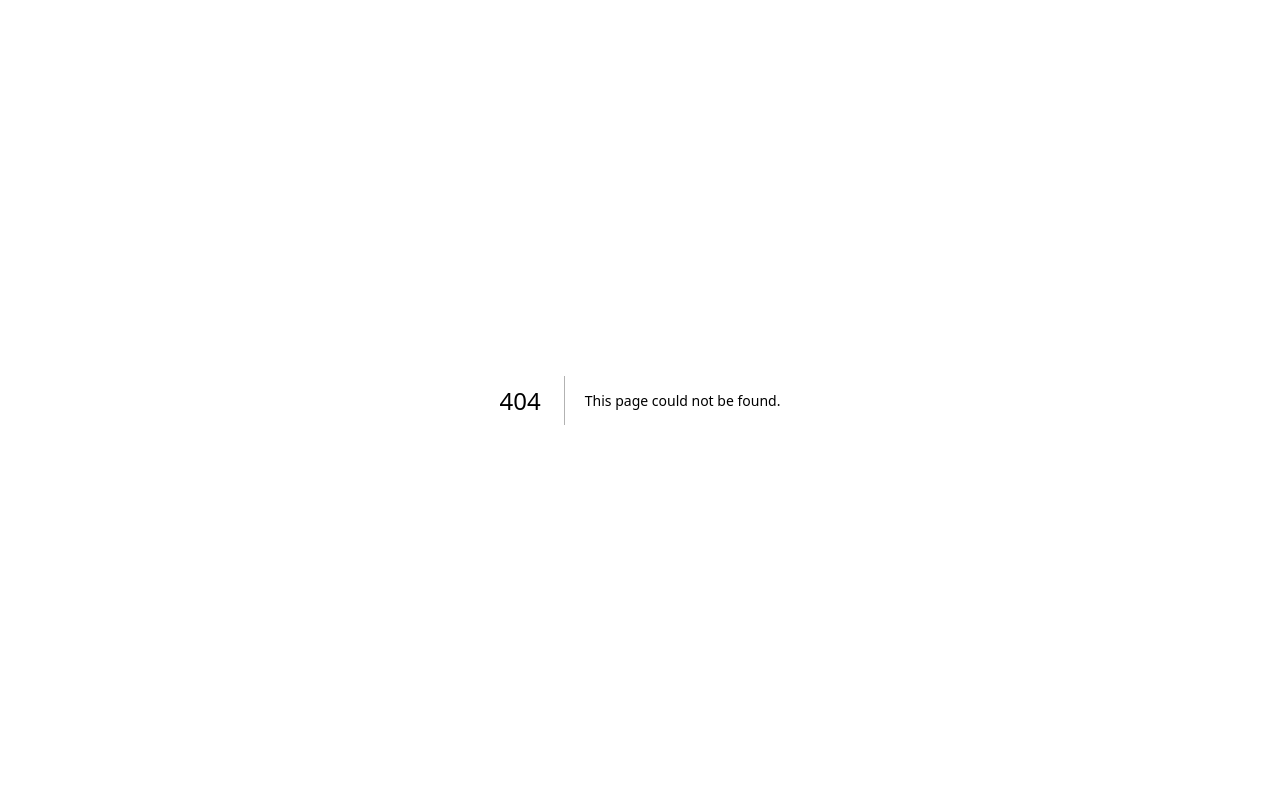
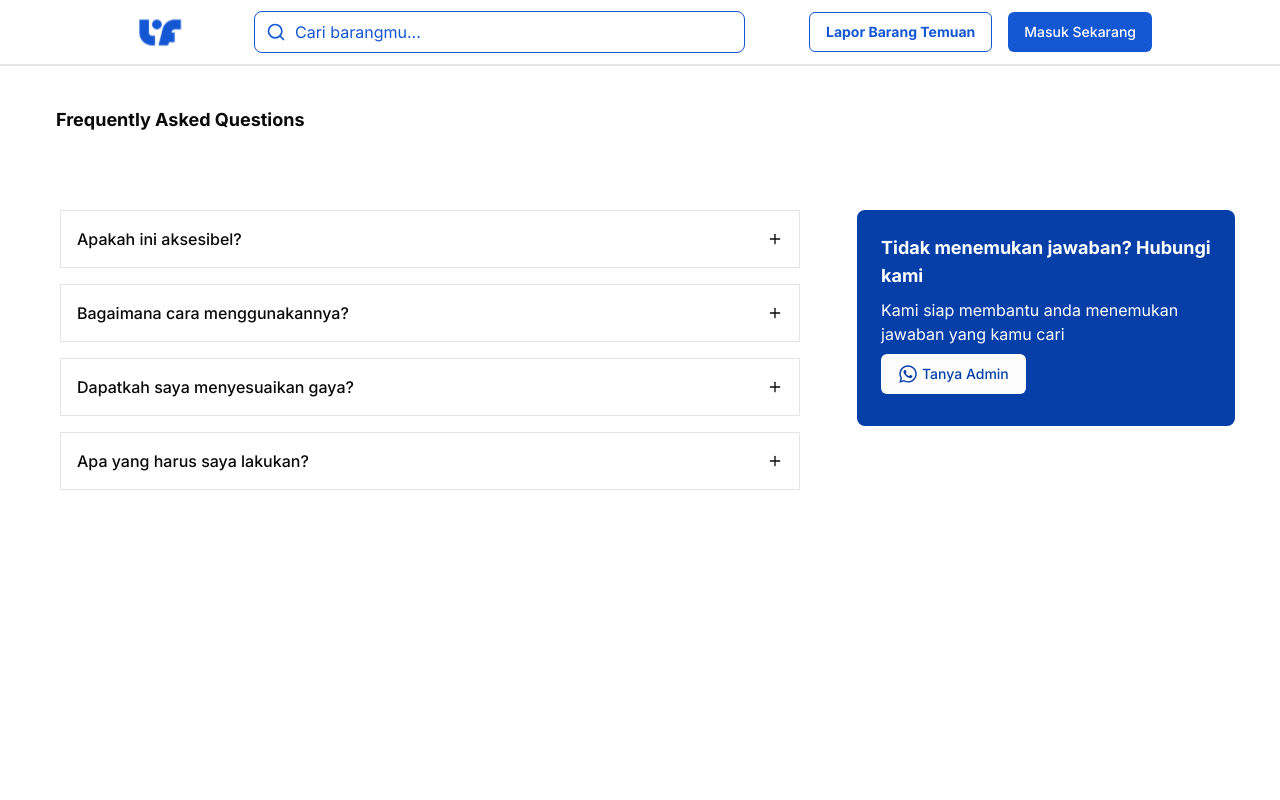
Before and after one commit to saaip7/PAW_TA_lostit-findit, a Next.js app in the folder client/: page /faq in a window 1280 px wide. Before the commit this address had no page. Shown: the top 800 px of the page. Built offline with nearby package versions, Linux system fonts and the light colour scheme.

Commit message:
feat: add faq

```diff
--- a/client/package.json
+++ b/client/package.json
@@ -9,6 +9,7 @@
     "lint": "next lint"
   },
   "dependencies": {
+    "@radix-ui/react-accordion": "^1.2.1",
     "@radix-ui/react-alert-dialog": "^1.1.2",
     "@radix-ui/react-dropdown-menu": "^2.1.2",
     "@radix-ui/react-label": "^2.1.0",
--- /dev/null
+++ b/client/src/app/faq/page.tsx
@@ -0,0 +1,42 @@
+import React from "react";
+import FaqAccordion from "@/components/FaqAccordion";
+import Navbar from "@/components/Navbar";
+import { Footer } from "@/components/Footer";
+import { Button } from '@/components/button';
+import { FaWhatsapp } from "react-icons/fa";
+
+export default function FAQPage() {
+
+    return(
+        <>
+        <Navbar />
+        <div className="bg-white min-h-screen">
+            <div className="text-lg px-14 font-semibold pt-10">Frequently Asked Questions</div>
+            <div className="flex flex-col md:grid grid-cols-[65%_35%] gap-4 p-10">
+                <div className="p-5">
+                    <FaqAccordion />
+                </div>
+                <div className="bg-darkBlue2 w-[90%] max-w-[432px] h-auto mx-auto my-9 p-6 rounded-lg self-start">
+                    <div className="flex flex-col justify-center">
+                        <div className="text-white text-base md:text-lg font-semibold mb-2 text-left">Tidak menemukan jawaban? Hubungi kami</div>
+                        <div className="text-white text-sm md:text-base font-normal text-left">Kami siap membantu anda menemukan jawaban yang kamu cari</div>
+                        <div className='py-2'>
+                            <a href='/' target="_blank" rel="noopener noreferrer">
+                                <Button variant="default" className="px-4 py-3 rounded-md bg-whiteBg hover:border-white border border-transparent hover:bg-darkBlue2">
+                                    <div className='flex flex-row items-start align-center gap-1 text-darkBlue2 hover:text-white'>
+                                        <FaWhatsapp size={20}/>
+                                        <div>
+                                        Tanya Admin
+                                        </div>
+                                    </div>
+                                </Button>
+                            </a>
+                        </div>
+                    </div>
+                </div>
+            </div>
+        </div>
+        <Footer />
+        </>
+    )
+}
--- a/client/src/app/page.tsx
+++ b/client/src/app/page.tsx
@@ -45,7 +45,7 @@ export default function Home() {
                   barang-barang yang hilang di area kampus.
                 </p>
                 <div className="flex flex-row mt-4 md:justify-end justify-start">
-                <a href="/" target="_blank" rel="noopener noreferrer">
+                <a href="/faq" rel="noopener noreferrer">
                   <Button variant="outline" className="px-4 py-2 rounded-md text-white hover:bg-darkBlue1 border-white hover:border-darkBlue1">
                     FAQ
                   </Button>
--- /dev/null
+++ b/client/src/components/FaqAccordion.tsx
@@ -0,0 +1,28 @@
+import {
+    Accordion,
+    AccordionContent,
+    AccordionItem,
+    AccordionTrigger,
+  } from "@/components/ui/accordion"
+
+  const FAQ = [
+    { question: "Apakah ini aksesibel?", answer: "Ya, ini mengikuti pola desain WAI-ARIA." },
+    { question: "Bagaimana cara menggunakannya?", answer: "Cukup gunakan komponen ini di proyek Anda." },
+    { question: "Dapatkah saya menyesuaikan gaya?", answer: "Ya, gunakan Tailwind CSS atau CSS Anda sendiri." },
+    { question: "Apa yang harus saya lakukan?", answer: "Tinggal klik lapor barang" }
+  ];
+
+const FaqAccordion: React.FC = () => {
+  return(
+    <Accordion type="single" collapsible>
+      {FAQ.map((item, index) => (
+        <AccordionItem key={index} value={`item-${index + 1}`}>
+          <AccordionTrigger>{item.question}</AccordionTrigger>
+          <AccordionContent>{item.answer}</AccordionContent>
+        </AccordionItem>
+      ))}
+    </Accordion>
+  )
+}
+
+export default FaqAccordion;
--- /dev/null
+++ b/client/src/components/ui/accordion.tsx
@@ -0,0 +1,62 @@
+"use client"
+
+import * as React from "react"
+import * as AccordionPrimitive from "@radix-ui/react-accordion"
+import { Plus, Minus } from "lucide-react"
+
+import { cn } from "@/lib/utils"
+
+const Accordion = AccordionPrimitive.Root
+
+const AccordionItem = React.forwardRef<
+  React.ElementRef<typeof AccordionPrimitive.Item>,
+  React.ComponentPropsWithoutRef<typeof AccordionPrimitive.Item>
+>(({ className, ...props }, ref) => (
+  <AccordionPrimitive.Item
+    ref={ref}
+    className={cn("border mt-4", className)}
+    {...props}
+  />
+))
+AccordionItem.displayName = "AccordionItem"
+
+const AccordionTrigger = React.forwardRef<
+  React.ElementRef<typeof AccordionPrimitive.Trigger>,
+  React.ComponentPropsWithoutRef<typeof AccordionPrimitive.Trigger>
+>(({ className, children, ...props }, ref) => (
+  <AccordionPrimitive.Header className="flex">
+    <AccordionPrimitive.Trigger
+      ref={ref}
+      className={cn(
+        "flex flex-1 items-center justify-between py-4 px-4 font-medium transition-all hover:underline [&[data-state=open]>svg.plus-icon]:hidden [&[data-state=open]>svg.minus-icon]:block [&[data-state=open]]:bg-darkBlue2  [&[data-state=open]]:text-white",
+        className
+      )}
+      {...props}
+    >
+
+      {children}
+      <Plus className="plus-icon h-4 w-4 shrink-0 transition-transform duration-200" />
+      {/* Minus icon */}
+      <Minus className="minus-icon hidden h-4 w-4 shrink-0 transition-transform duration-200" />
+    </AccordionPrimitive.Trigger>
+  </AccordionPrimitive.Header>
+))
+AccordionTrigger.displayName = AccordionPrimitive.Trigger.displayName
+
+const AccordionContent = React.forwardRef<
+  React.ElementRef<typeof AccordionPrimitive.Content>,
+  React.ComponentPropsWithoutRef<typeof AccordionPrimitive.Content>
+>(({ className, children, ...props }, ref) => (
+  <AccordionPrimitive.Content
+    ref={ref}
+    className="overflow-hidden text-sm transition-all data-[state=closed]:animate-accordion-up data-[state=open]:animate-accordion-down"
+    {...props}
+  >
+
+    <div className={cn("py-4 px-4", className)}>{children}</div>
+  </AccordionPrimitive.Content>
+))
+
+AccordionContent.displayName = AccordionPrimitive.Content.displayName
+
+export { Accordion, AccordionItem, AccordionTrigger, AccordionContent }
--- a/client/tailwind.config.ts
+++ b/client/tailwind.config.ts
@@ -15,7 +15,7 @@ const config: Config = {
   			lightBlue1: '#DEE7F9',
   			lightBlue2: '#CFDDFB',
   			darkBlue1: '#1457D2',
-			darkBlue2: '#063FA8',
+  			darkBlue2: '#063FA8',
   			black: '#0E0E0E',
   			gray: '#99A2A5',
   			darkGray: '#667479',
@@ -63,6 +63,28 @@ const config: Config = {
   			lg: 'var(--radius)',
   			md: 'calc(var(--radius) - 2px)',
   			sm: 'calc(var(--radius) - 4px)'
+  		},
+  		keyframes: {
+  			'accordion-down': {
+  				from: {
+  					height: '0'
+  				},
+  				to: {
+  					height: 'var(--radix-accordion-content-height)'
+  				}
+  			},
+  			'accordion-up': {
+  				from: {
+  					height: 'var(--radix-accordion-content-height)'
+  				},
+  				to: {
+  					height: '0'
+  				}
+  			}
+  		},
+  		animation: {
+  			'accordion-down': 'accordion-down 0.2s ease-out',
+  			'accordion-up': 'accordion-up 0.2s ease-out'
   		}
   	}
   },
```
Also changed, not shown: 1 other file (tests, documents, lock files or other folders).
